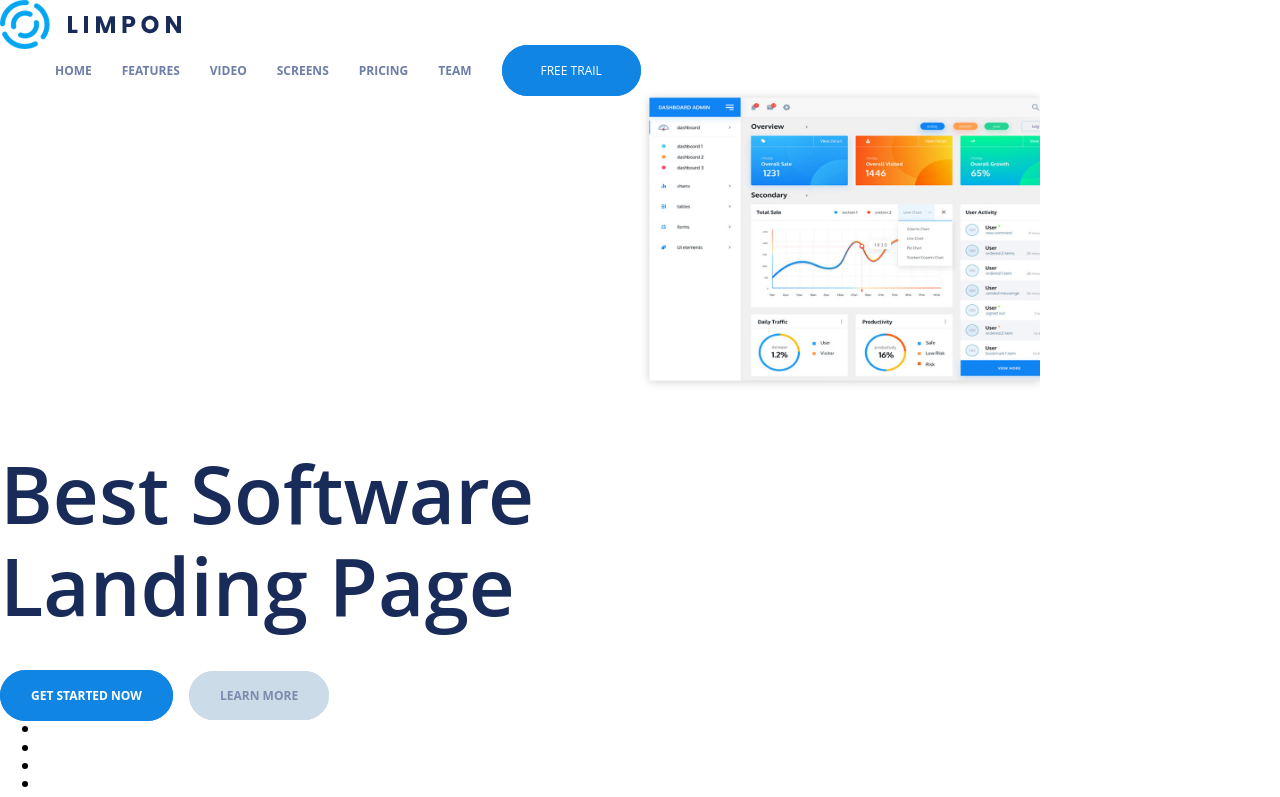
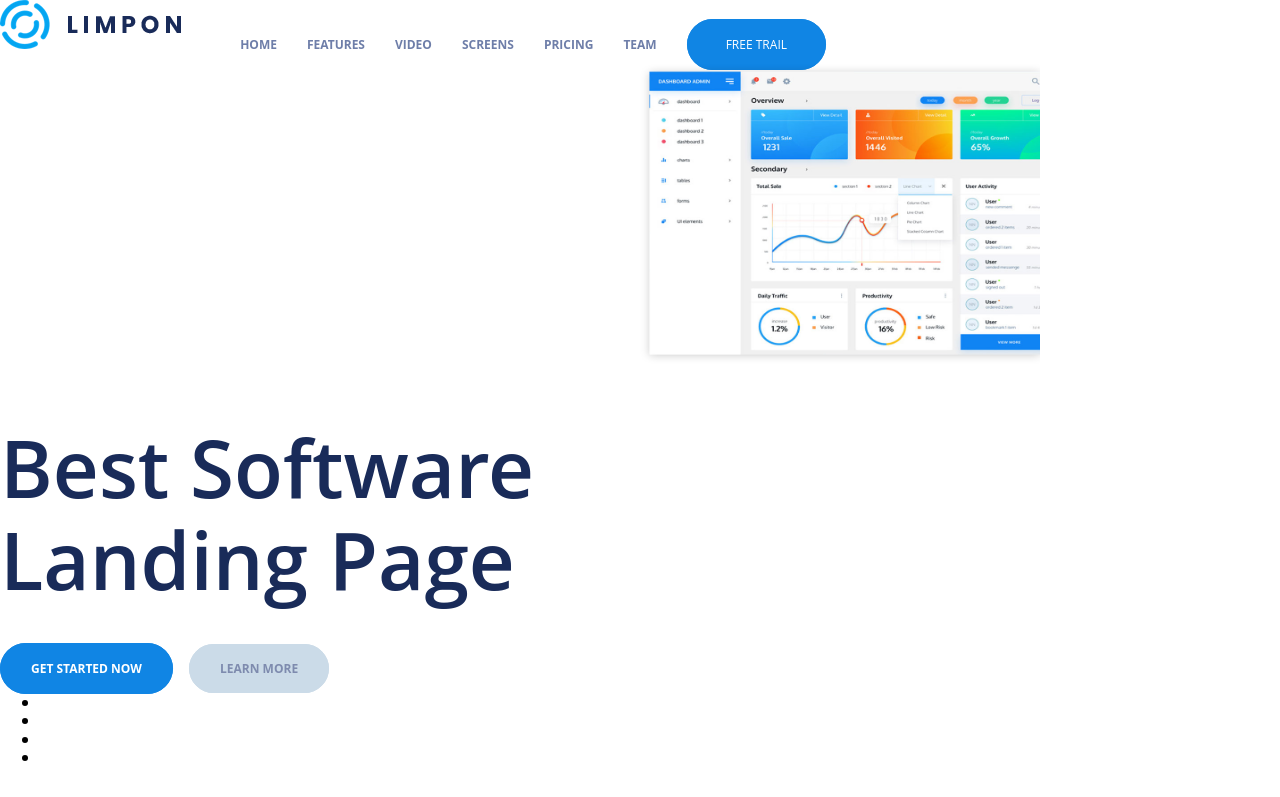
Before and after one commit to Nickson322/website, a plain HTML site: page index.html in a window 1280 px wide. Shown: the top 797 px of the page. Drawn offline with nearby package versions, Linux system fonts and the light colour scheme; a web font is replaced by a local one.

Commit message:
add 8 LR

```diff
--- a/css/style.css
+++ b/css/style.css
@@ -13,12 +13,14 @@ h1{
 }
 
 .logo{
+    display:inline-flex;
+    padding: 0 0;
     width:181px;
     height:49px;
 }
 
 .nav{
-    display:flex;
+    display:inline-flex;
     justify-content: flex-start;
     list-style-type: none;
     font-size: 12px;
@@ -26,6 +28,12 @@ h1{
     color: #6e7ea9;
     text-transform: uppercase;
 }
+.navdiv{
+    display:inline-flex;
+}
+
+
+
 
 .btn-primary{
     color:#fff;
--- a/index.html
+++ b/index.html
@@ -32,7 +32,7 @@
         <div>
             <img class="logo" src="images/logo.png" alt="logo">
 
-            <div>
+            <div class="navdiv">
                 <ul class="nav">
                     <li>Home</li>
                     <li>Features</li>
```
